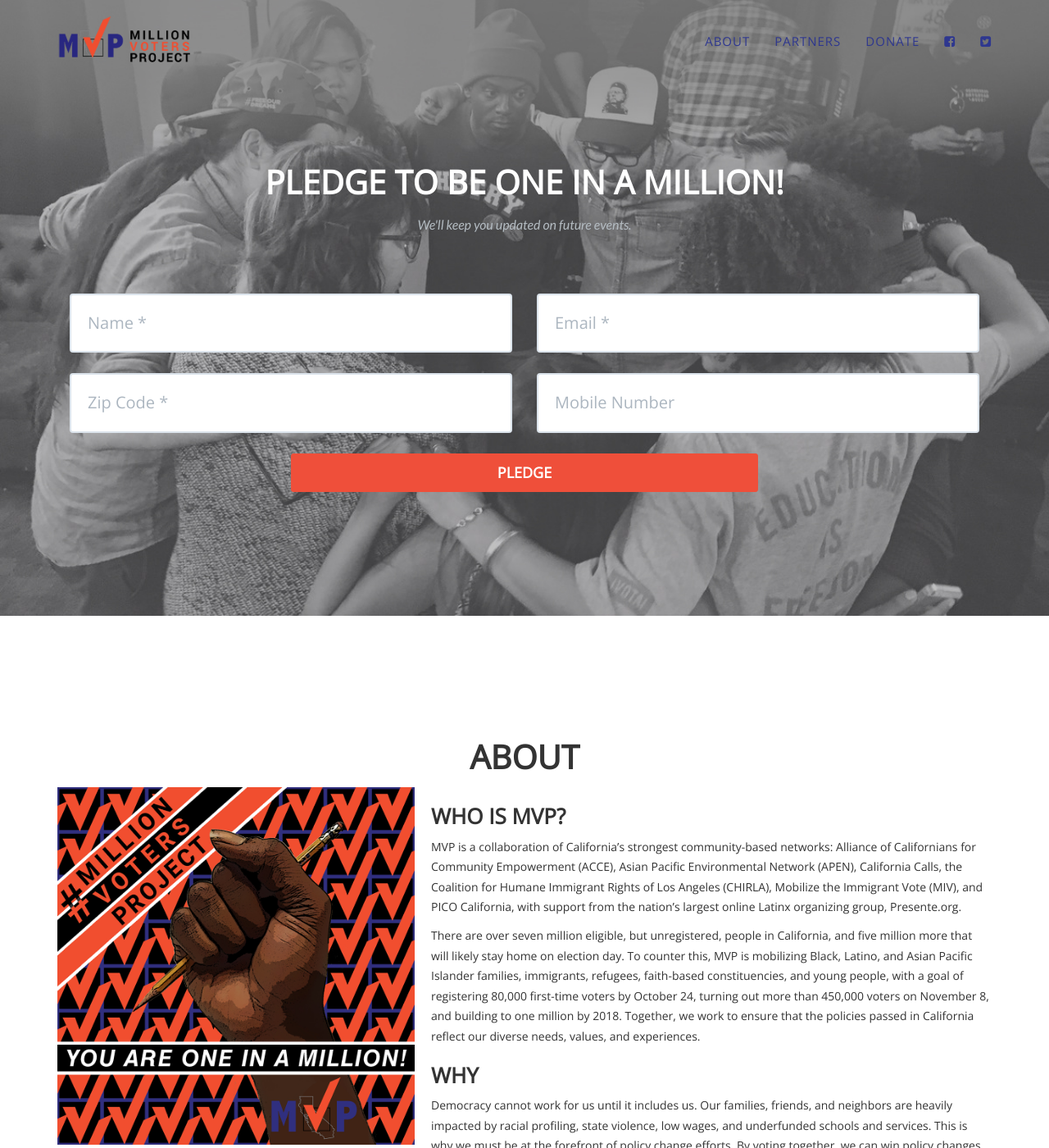
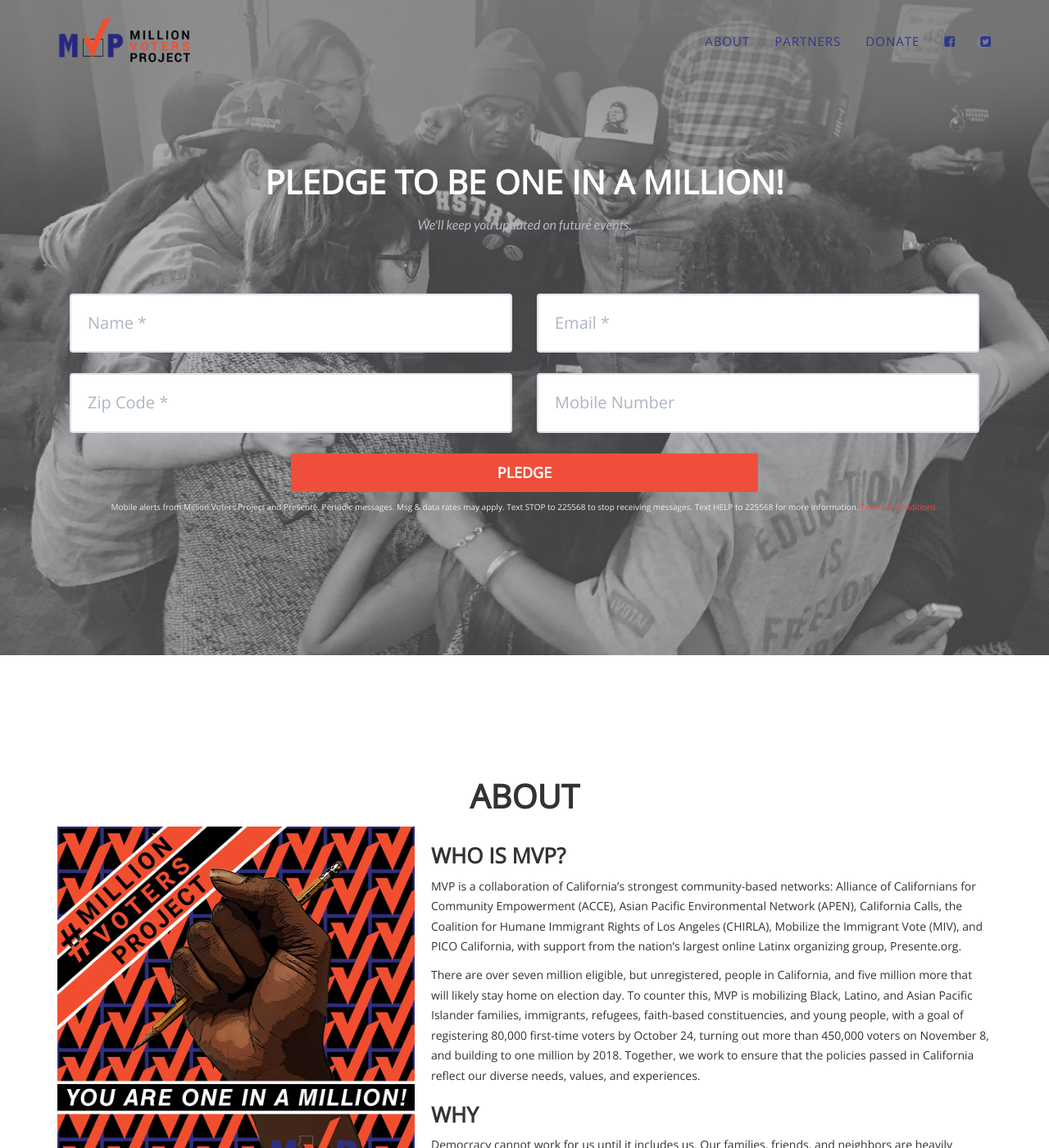
Before and after one commit to presente/mvp, a Jekyll site: the page built from index.html, in a window 1280 px wide and 1400 px high. Shown: the whole window at 82% size. Built offline with Jekyll 4.4.1, drawn with Linux system fonts in a browser that asks for light colours; some web fonts are replaced; a script that is not in the unit is left out.

Commit message:
sms privacy policy lang

```diff
--- a/_includes/pledge.html
+++ b/_includes/pledge.html
@@ -48,6 +48,9 @@
                             <button type="submit" class="btn btn-xl" style="width:50%">PLEDGE</button>
                         </div>
                     </div>
+                    <div class="text-center mobilepriv">
+                        <p>Mobile alerts from Million Voters Project and Presente. Periodic messages. Msg & data rates may apply. Text STOP to 225568 to stop receiving messages. Text HELP to 225568 for more information. <a href="https://sync.revmsg.net/terms-and-conditions" target="_blank">Terms & Conditions.</a></p>
+                    </div>
                 </form>
                 <div class="clearfix"></div>
                 <div class="col-sm-12" id="success"></div>
```
Also changed, not shown: _includes/css/agency.css (+5 -5 lines), 9 other files.
